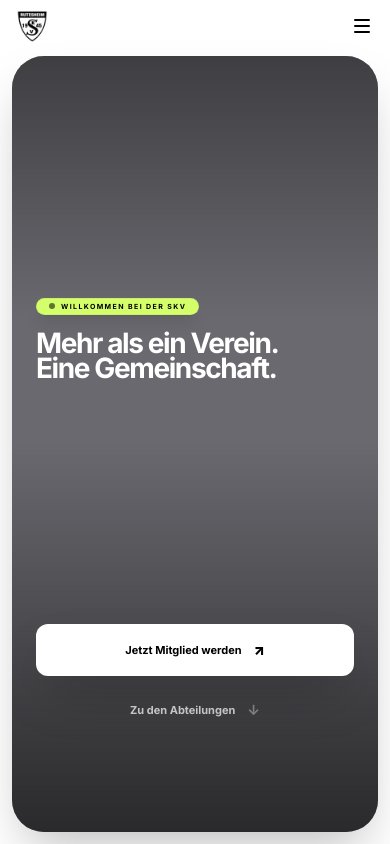
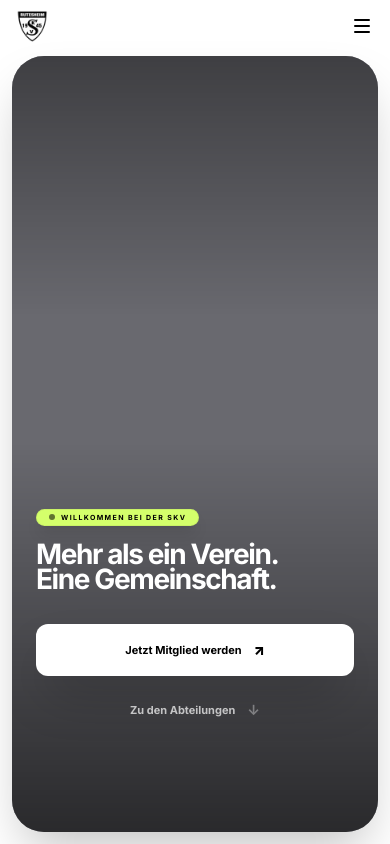
Before and after one commit to ayinspirations/skv_rutesheim_homepage, a React (Vite) app: page / in a window 390 px wide. Shown: the top 844 px of the page. Built offline with nearby package versions, Linux system fonts and the light colour scheme.

Commit message:
Hero mobile: Text und CTA gemeinsam weiter nach unten rücken
self-center durch self-end ersetzt, damit Badge/Headline unten an die
CTA-Reihe heranrücken statt in der vertikalen Mitte der Karte zu
sitzen — beide Blöcke liegen jetzt tiefer im Hero, nah beieinander.

```diff
--- a/components/Hero.tsx
+++ b/components/Hero.tsx
@@ -240,12 +240,13 @@ export const Hero: React.FC<HeroProps> = ({ onNavigateMembership }) => {
           </div>
 
           {/* Section 2: Headline Area
-              Mobile: grid with rows [1fr, auto] — the badge/headline group (row 1) is
-              vertically centered (self-center) within the flexible row while staying
-              left-aligned text; the CTA row (row 2, auto height) naturally lands at the
-              bottom, with its buttons centered horizontally via items-center. */}
+              Mobile: grid with rows [1fr, auto] — the badge/headline group (row 1) sits
+              at the bottom of the flexible row (self-end) so both it and the CTA row
+              below (row 2, auto height) land low in the card, close to each other,
+              while staying left-aligned text; CTA buttons center horizontally via
+              items-center. */}
           <div className="pointer-events-none relative z-20 mb-4 md:mb-0 md:mt-auto flex-1 grid grid-rows-[1fr_auto] md:flex-none md:block">
-            <div className="self-center">
+            <div className="self-end">
               <motion.div
                 initial={{ opacity: 0, y: 10 }}
                 animate={{ opacity: 1, y: 0 }}
```
